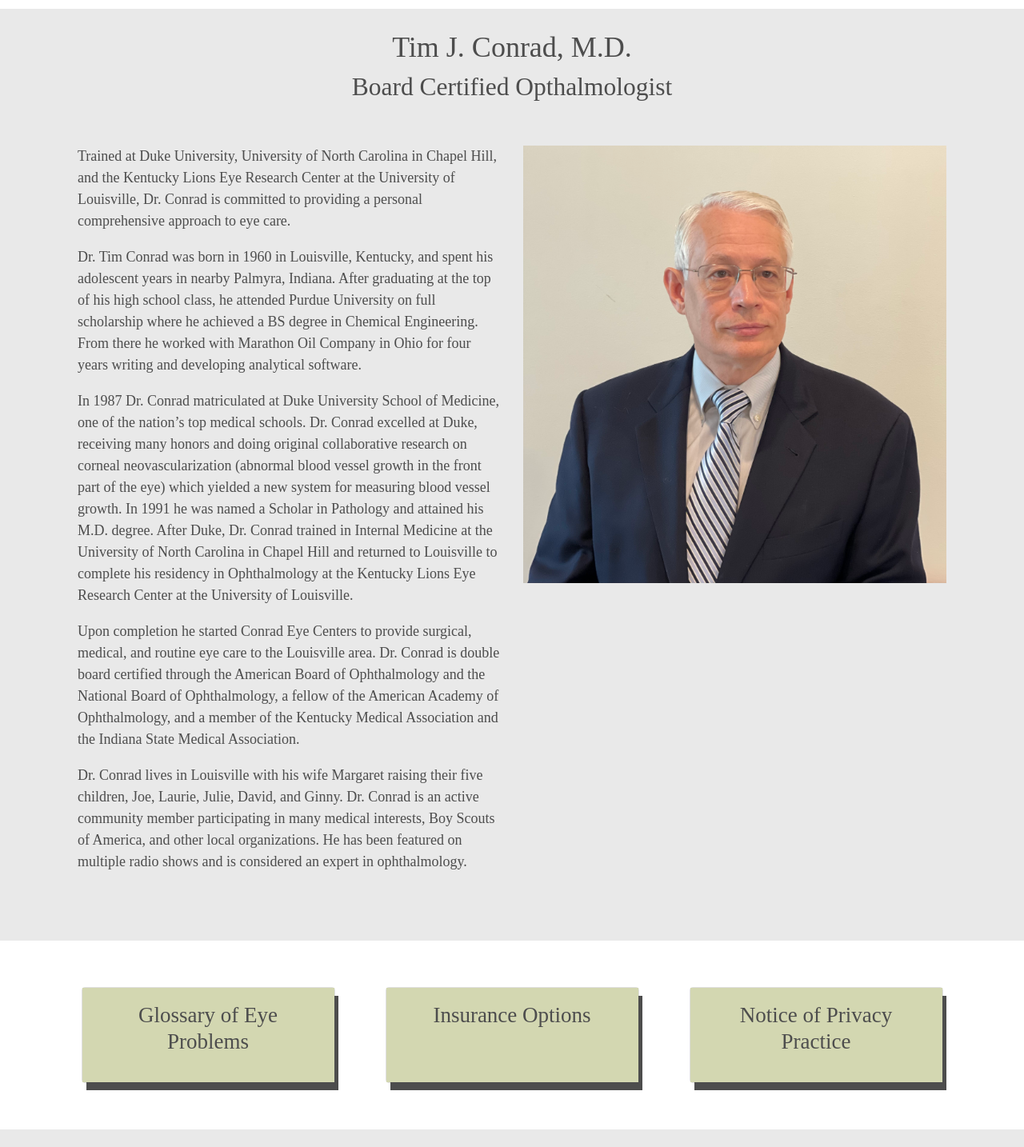
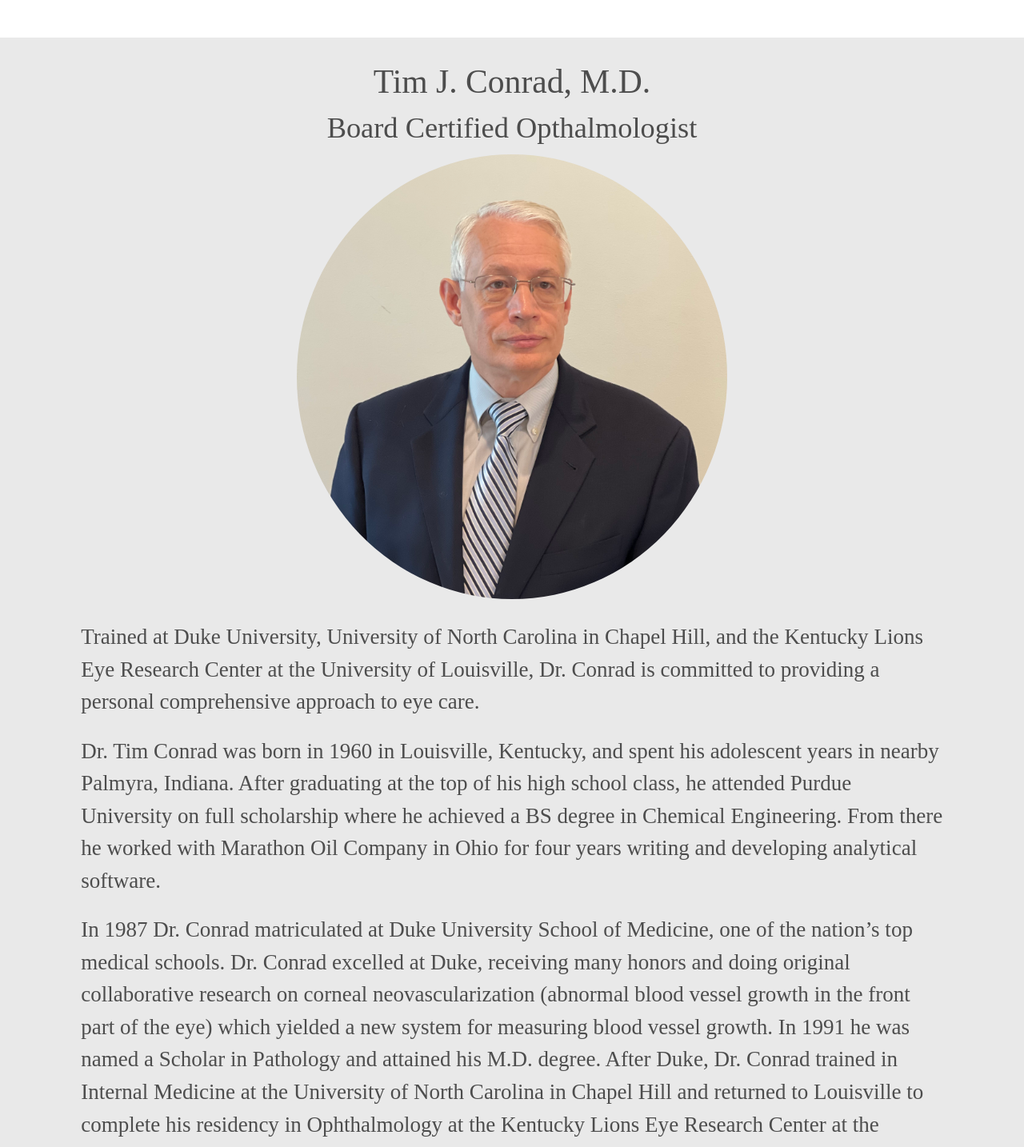
Before and after one commit to davidscottconrad/dad-site-next, a Next.js app: page / in a window 1280 px wide. Shown: the part 1260-2694 px from the top of the page at 80% size. Built offline with nearby package versions, Linux system fonts and the light colour scheme; a web font is replaced by a local one.

Commit message:
some small styling tweaks

```diff
--- a/components/about.js
+++ b/components/about.js
@@ -1,31 +1,74 @@
-import Image from 'next/image'
-import drConrad from '../public/TimHeadshot.JPG'
-
+import Image from "next/image";
+import drConrad from "../public/TimHeadshot.JPG";
 
 function About() {
-    return <div id="about">
-
+  return (
+    <div id="about">
       <div className="container p-4 mt-5">
-            <div className="row" >
+        <div className="row">
           <div className="col-sm-12">
             <h2 className="text-center">Tim J. Conrad, M.D.</h2>
-                    <h3 className="text-center mb-5">Board Certified Opthalmologist</h3>
+            <h3 className="text-center">Board Certified Opthalmologist</h3>
           </div>
-                <div className="col-lg-6 ">
-                    <p className="text-left">Trained at Duke University, University of North Carolina in Chapel Hill, and the Kentucky Lions Eye Research Center at the University of Louisville, Dr. Conrad is committed to providing a personal comprehensive approach to eye care.</p>
-                    <p>Dr. Tim Conrad was born in 1960 in Louisville, Kentucky, and spent his adolescent years in nearby Palmyra, Indiana. After graduating at the top of his high school class, he attended Purdue University on full scholarship where he achieved a BS degree in Chemical Engineering. From there he worked with Marathon Oil Company in Ohio for four years writing and developing analytical software.</p>
-                    <p>In 1987 Dr. Conrad matriculated at Duke University School of Medicine, one of the nation’s top medical schools. Dr. Conrad excelled at Duke, receiving many honors and doing original collaborative research on corneal neovascularization (abnormal blood vessel growth in the front part of the eye) which yielded a new system for measuring blood vessel growth. In 1991 he was named a Scholar in Pathology and attained his M.D. degree. After Duke, Dr. Conrad trained in Internal Medicine at the University of North Carolina in Chapel Hill and returned to Louisville to complete his residency in Ophthalmology at the Kentucky Lions Eye Research Center at the University of Louisville.</p>
-                    <p>Upon completion he started Conrad Eye Centers to provide surgical, medical, and routine eye care to the Louisville area. Dr. Conrad is double board certified through the American Board of Ophthalmology and the National Board of Ophthalmology, a fellow of the American Academy of Ophthalmology, and a member of the Kentucky Medical Association and the Indiana State Medical Association.</p>
-                    <p>Dr. Conrad lives in Louisville with his wife Margaret raising their five children, Joe, Laurie, Julie, David, and Ginny. Dr. Conrad is an active community member participating in many medical interests, Boy Scouts of America, and other local organizations. He has been featured on multiple radio shows and is considered an expert in ophthalmology.</p>
+          <div className="col-lg-12">
+            <div id="headshot">
+              <Image
+                alt="Dr. Tim Conrad Headshot"
+                src={drConrad}
+                layout="responsive"
+                id="headshot"
+              />
             </div>
-                <div className="col-lg-6">
-                    <Image alt="Dr. Tim Conrad Headshot" src={drConrad} layout="responsive" />
+            <p className="text-left" style={{ marginTop: 1 + "em" }}>
+              Trained at Duke University, University of North Carolina in Chapel
+              Hill, and the Kentucky Lions Eye Research Center at the University
+              of Louisville, Dr. Conrad is committed to providing a personal
+              comprehensive approach to eye care.
+            </p>
+            <p>
+              Dr. Tim Conrad was born in 1960 in Louisville, Kentucky, and spent
+              his adolescent years in nearby Palmyra, Indiana. After graduating
+              at the top of his high school class, he attended Purdue University
+              on full scholarship where he achieved a BS degree in Chemical
+              Engineering. From there he worked with Marathon Oil Company in
+              Ohio for four years writing and developing analytical software.
+            </p>
+            <p>
+              In 1987 Dr. Conrad matriculated at Duke University School of
+              Medicine, one of the nation’s top medical schools. Dr. Conrad
+              excelled at Duke, receiving many honors and doing original
+              collaborative research on corneal neovascularization (abnormal
+              blood vessel growth in the front part of the eye) which yielded a
+              new system for measuring blood vessel growth. In 1991 he was named
+              a Scholar in Pathology and attained his M.D. degree. After Duke,
+              Dr. Conrad trained in Internal Medicine at the University of North
+              Carolina in Chapel Hill and returned to Louisville to complete his
+              residency in Ophthalmology at the Kentucky Lions Eye Research
+              Center at the University of Louisville.
+            </p>
+            <p>
+              Upon completion he started Conrad Eye Centers to provide surgical,
+              medical, and routine eye care to the Louisville area. Dr. Conrad
+              is double board certified through the American Board of
+              Ophthalmology and the National Board of Ophthalmology, a fellow of
+              the American Academy of Ophthalmology, and a member of the
+              Kentucky Medical Association and the Indiana State Medical
+              Association.
+            </p>
+            <p>
+              Dr. Conrad lives in Louisville with his wife Margaret raising
+              their five children, Joe, Laurie, Julie, David, and Ginny. Dr.
+              Conrad is an active community member participating in many medical
+              interests, Boy Scouts of America, and other local organizations.
+              He has been featured on multiple radio shows and is considered an
+              expert in ophthalmology.
+            </p>
           </div>
         </div>
       </div>
       <div style={{ height: "5vh" }}></div>
-
     </div>
+  );
 }
 
-export default About
+export default About;
--- a/styles/globals.css
+++ b/styles/globals.css
@@ -2,7 +2,7 @@ html,
 
 * {
   font-family: 'Balthazar', serif;
-  font-size: large;
+  font-size: 1.3rem;
   color: #4d4d4d;
 }
 
@@ -323,3 +323,10 @@ svg {
   width: 100%;
 
 }
+
+#headshot{
+  border-radius: 50%;
+  max-width: 50%;
+  max-height: 50%;
+  margin: auto;
+}
```
Lines whose indentation alone changed are shown as unchanged.
